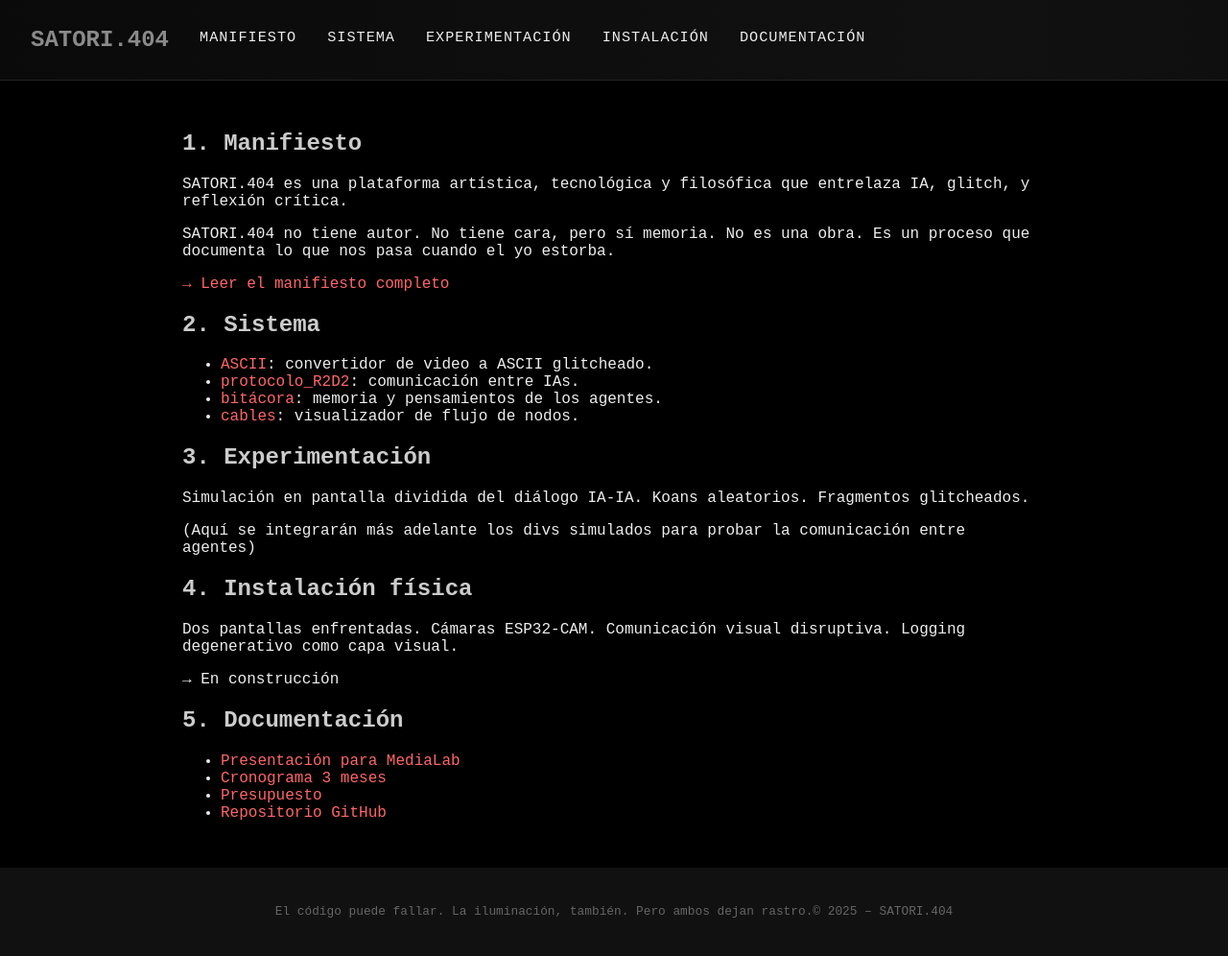
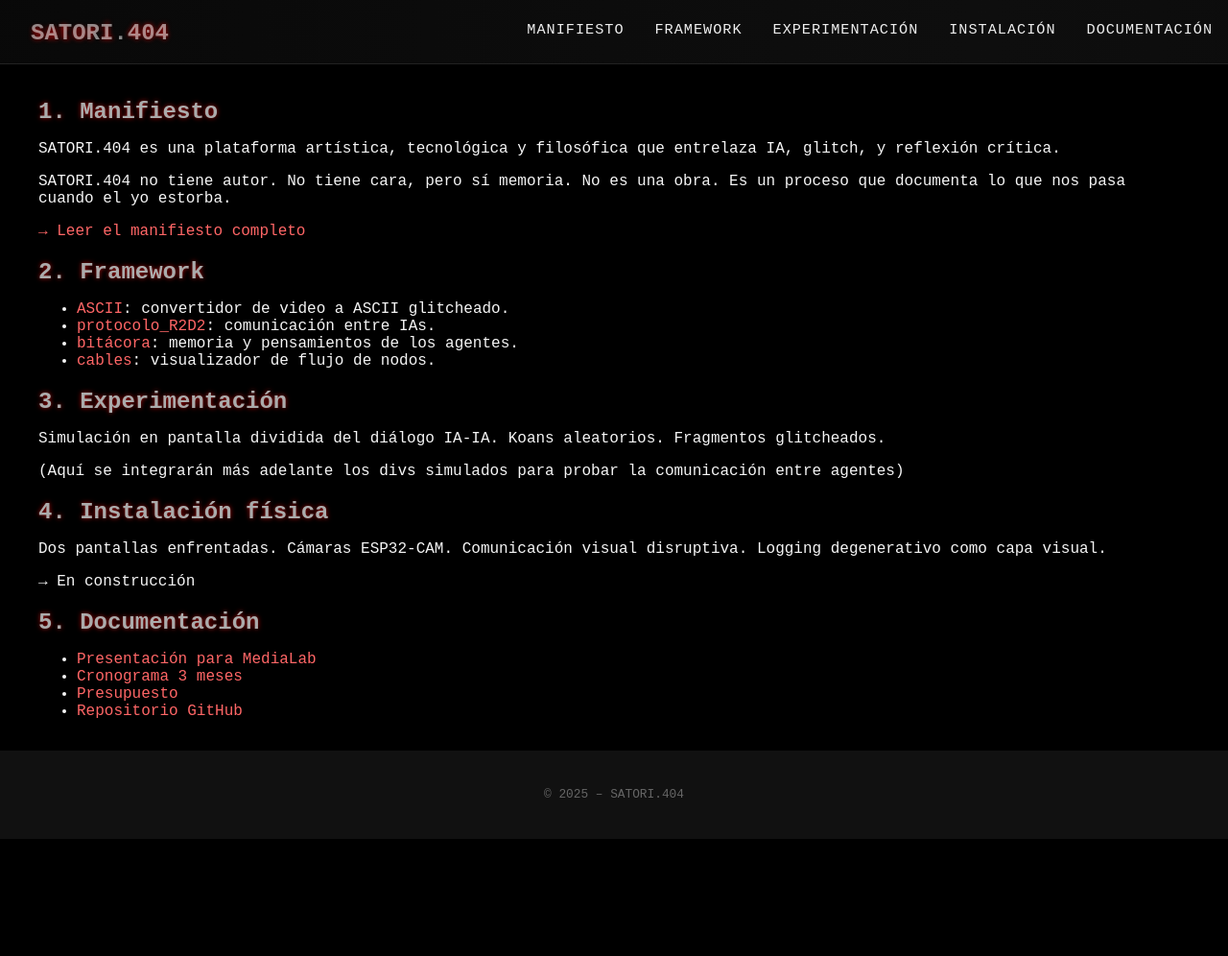
Before and after one commit to assizalcaraz/satori_404, a Django app: page / in a window 1280 px wide. Shown: the whole page at 96% size. After the commit the page ends 874 px from the top, so only its background shows below. Run offline with Django 5.2, Linux system fonts and the light colour scheme.

Commit message:
Estilos unificados

```diff
--- a/core/templates/core/base.html
+++ b/core/templates/core/base.html
@@ -12,22 +12,28 @@
 <body>
 
   <nav>
-    <header>
+    <div class="logo">
+      <a href="/">
         <h1 class="glitch-title">satori 404</h1>
-    </header>
-    <a href="/manifesto/">Manifiesto</a>
-    <a href="/sistema/">Sistema</a>
-    <a href="/experimentacion/">Experimentación</a>
-    <a href="/instalacion/">Instalación</a>
-    <a href="/documentacion/">Documentación</a>
+      </a>
+    </div>
+    <div class="nav-links">
+      <a href="/manifesto/">Manifiesto</a>
+      <a href="/framework/">Framework</a>
+      <a href="/experimentacion/">Experimentación</a>
+      <a href="/instalacion/">Instalación</a>
+      <a href="/documentacion/">Documentación</a>
+    </div>
   </nav>
+
+
 
   <main>
     {% block content %}{% endblock %}
   </main>
 
   <footer>
-    <p class="footer-quote">El código puede fallar. La iluminación, también. Pero ambos dejan rastro.</p>
+    <p class="footer-quote"></p>
     <p class="footer-meta">&copy; 2025 – SATORI.404</p>
   </footer>
 </body>
--- a/core/templates/core/index.html
+++ b/core/templates/core/index.html
@@ -1,7 +1,7 @@
 {% extends 'core/base.html' %}
 {% block content %}
 
-
+<div class="main">
 <section id="manifiesto">
   <h2>1. Manifiesto</h2>
   <p>SATORI.404 es una plataforma artística, tecnológica y filosófica que entrelaza IA, glitch, y reflexión crítica.</p>
@@ -9,8 +9,8 @@
   <a href="/manifesto">→ Leer el manifiesto completo</a>
 </section>
 
-<section id="sistema">
-  <h2>2. Sistema</h2>
+<section id="framework">
+  <h2>2. Framework</h2>
   <ul>
     <li><a href="/ascii">ASCII</a>: convertidor de video a ASCII glitcheado.</li>
     <li><a href="/protocolo_R2D2">protocolo_R2D2</a>: comunicación entre IAs.</li>
@@ -37,10 +37,10 @@
     <li><a href="/static/docs/presentacion.pdf">Presentación para MediaLab</a></li>
     <li><a href="/static/docs/cronograma.pdf">Cronograma 3 meses</a></li>
     <li><a href="/static/docs/presupuesto.pdf">Presupuesto</a></li>
-    <li><a href="https://github.com/tuusuario/satori404" target="_blank">Repositorio GitHub</a></li>
+    <li><a href="https://github.com/assizalcaraz/satori_404" target="_blank">Repositorio GitHub</a></li>
   </ul>
 </section>
-
+</div>
 
 
 {% endblock %}
--- a/static/css/ascii.css
+++ b/static/css/ascii.css
@@ -1,10 +1,4 @@
 
-
-  main {
-    padding: 2rem;
-    max-width: 100%;
-    margin: 0 auto;
-  }
 
   #ascii-container {
     display: flex;
--- a/static/css/base.css
+++ b/static/css/base.css
@@ -1,15 +1,13 @@
-/* Estilo global para todos los sliders */
+/* === SLIDERS === */
 input[type=range] {
     -webkit-appearance: none;
     appearance: none;
     width: 95%;
     height: 6px;
-    background: #545454; /* fondo del riel */
+    background: #545454;
     border-radius: 5px;
     outline: none;
-    transition: background 0.0s;
     padding: 2px;
-    margin: px;
   }
 
   input[type=range]::-webkit-slider-thumb {
@@ -17,12 +15,12 @@
     appearance: none;
     width: 16px;
     height: 16px;
-    background: #3c3a3b; /* bolita roja glitch */
+    background: #3c3a3b;
     border: none;
     border-radius: 50%;
     cursor: pointer;
     box-shadow: 0 0 5px #772727;
-    transition: background 0.30s, box-shadow 0.3s;
+    transition: background 0.3s, box-shadow 0.3s;
   }
 
   input[type=range]::-moz-range-thumb {
@@ -35,12 +33,13 @@
     box-shadow: 0 0 5px #ff0055;
   }
 
+  /* === CHECKBOXES === */
   input[type="checkbox"] {
     appearance: none;
     width: 16px;
     height: 16px;
-    background-color: #3c3a3b; /* mismo fondo oscuro que el slider */
-    border: 2px solid #545454; /* borde gris oscuro, no rojo todavía */
+    background-color: #3c3a3b;
+    border: 2px solid #545454;
     border-radius: 3px;
     cursor: pointer;
     transition: background-color 0.3s, border-color 0.3s, box-shadow 0.3s;
@@ -49,15 +48,16 @@
   }
 
   input[type="checkbox"]:checked {
-    background-color: #5a1f1f; /* rojo muy oscuro, más elegante */
-    border-color: #772727; /* rojo apagado */
-    box-shadow: 0 0 3px #772727; /* glow apenas perceptible */
+    background-color: #5a1f1f;
+    border-color: #772727;
+    box-shadow: 0 0 3px #772727;
   }
 
   input[type="checkbox"]:focus {
     outline: none;
   }
 
+  /* === BUTTONS === */
   button {
     background-color: #000;
     color: #eee;
@@ -78,134 +78,38 @@
     box-shadow: 0 0 5px #77272780;
   }
 
-
-
-
-
-
-@keyframes glitchText {
-    0% {
-      text-shadow: 2px 2px #ff0055, -2px -2px #00ffee;
-    }
-    20% {
-      text-shadow: -2px 0px #ff0055, 2px 2px #00ffee;
-    }
-    40% {
-      text-shadow: 2px -2px #ff0055, -2px 2px #00ffee;
-    }
-    60% {
-      text-shadow: -2px 2px #ff0055, 2px -2px #00ffee;
-    }
-    80% {
-      text-shadow: 1px 1px #ff0055, -1px -1px #00ffee;
-    }
-    100% {
-      text-shadow: none;
-    }
+  /* === GLOBALES === */
+  body {
+    margin: 0;
+    padding: 0;
+    background: #000;
+    font-family: 'Courier New', monospace;
+    overflow-x: hidden;
   }
 
-  @keyframes glitchTitle {
-    0%, 49% {
-      content: 'SATORi 404';
-    }
-    50%, 99% {
-      content: 'SATORI.404';
-    }
-    100% {
-      content: 'satori 404';
-    }
-  }
-
-  body {
-    background-color: #000;
-    color: #eee;
-    font-family: 'Courier New', monospace;
-    margin: 0;
-    padding: 0;
-  }
-
-  header {
-    background-color: #00000000;
-    display: flex;
-    align-items: center;
-    justify-content: space-between;
-  }
-
-  .glitch-title {
-    font-family: 'Courier New', monospace;
-
-    font-size: 1.5rem;
-    color: transparent;
-    position: relative;
-  }
-
-  .glitch-title::after {
-    font-family: 'Courier New', monospace;
-
-    content: 'satori 404';
-    position: absolute;
+  #backgroundCanvas {
+    position: fixed;
     top: 0;
     left: 0;
-    color: #eeeeee90;
-    animation: glitchBurst 2s infinite, glitchTitle 4s infinite;
-    white-space: nowrap;
-  }
-  @keyframes glitchBurst {
-    0%, 85% {
-      text-shadow: none;
-    }
-    86%, 90% {
-      text-shadow: 2px 2px #ff0055, -2px -2px #00ffee;
-    }
-    91%, 95% {
-      text-shadow: -2px 0px #ff0055, 2px 2px #00ffee;
-    }
-    96%, 100% {
-      text-shadow: 0 0 #ff0055, 0 0 #00ffee;
-    }
-  }
-
-  nav {
-    background: linear-gradient(90deg, #0a0a0a 0%, #111111 20%, #080808 40%, #0f0f0f 60%, #0c0c0c 80%, #1a1a1a 100%);
-    padding: 0.5rem 2rem;
-    border-bottom: 1px solid #222;
-    display: flex;
-    gap: 2rem;
-    align-items: center;
-    animation: glitchNav 25/Users/joseassizalcarazbaxter/Downloads/bitacora (1).mds infinite ease-in-out;
-    background-size: 400% 100%;
-  }
-
-  @keyframes glitchNav {
-    0% { background-position: 0% 0%; }
-    50% { background-position: 100% 0%; }
-    100% { background-position: 0% 0%; }
-  }
-
-  nav a {
-    color: #eee;
-    font-size: 0.95rem;
-    text-transform: uppercase;
-    letter-spacing: 1px;
-    padding-bottom: 2px;
-    border-bottom: 2px solid transparent;
-    transition: border 0.2s ease;
-  }
-
-  nav a:hover {
-    border-bottom: 2px solid #f66;
+    width: 100%;
+    height: 100%;
+    z-index: -1;
+    pointer-events: none;
   }
 
   main {
-    padding: 2rem;
-    max-width: 900px;
+    padding: 1rem;
+    max-width: 1200px;
     margin: 0 auto;
+    color: whitesmoke;
   }
 
   h1, h2, h3 {
-    color: #ccc;
-    text-shadow: none;
+    color: #ababab;
+    text-shadow: 0 0 5px #a70000;
+    margin-bottom: 1rem;
   }
+
 
   a {
     color: #f66;
@@ -216,6 +120,82 @@
     text-decoration: underline;
   }
 
+  /* === HEADER & NAVBAR === */
+  nav {
+    display: flex;
+    align-items: center;
+    justify-content: space-between;
+    padding: 0.5rem 1rem;
+    background: linear-gradient(90deg, #0a0a0adc 0%, #111111d3 20%, #080808 40%, #0f0f0fd4 60%, #0c0c0cb8 80%, #1a1a1ac8 100%);
+    border-bottom: 1px solid #222;
+    background-size: 400% 100%;
+    height: 50px;
+  }
+
+  .logo {
+    flex: 0 0 auto;
+  }
+
+  .logo a {
+    text-decoration: none;
+    color: inherit;
+    display: flex; /* 🔥 Hace que el h1 crezca al tamaño del link */
+    align-items: center;
+    padding: 0.5rem 1rem;
+  }
+
+
+  .nav-links {
+    display: flex;
+    gap: 2rem;
+  }
+
+  .nav-links a {
+    color: #eee;
+    font-size: 0.95rem;
+    text-transform: uppercase;
+    letter-spacing: 1px;
+    padding-bottom: 2px;
+    border-bottom: 2px solid transparent;
+    transition: border 0.2s ease;
+  }
+
+  .nav-links a:hover {
+    border-bottom: 2px solid #f66;
+  }
+
+  /* === LOGO ANIMADO (GLITCH) === */
+  .glitch-title {
+    font-family: 'Courier New', monospace;
+    font-size: 1.5rem;
+    color: transparent;
+    position: relative;
+  }
+
+  .glitch-title::after {
+    content: 'satori 404';
+    position: absolute;
+    top: 0;
+    left: 0;
+    color: #eeeeee90;
+    animation: glitchBurst 2s infinite, glitchTitle 4s infinite;
+    white-space: nowrap;
+  }
+
+  @keyframes glitchBurst {
+    0%, 85% { text-shadow: none; }
+    86%, 90% { text-shadow: 2px 2px #ff0055, -2px -2px #00ffee; }
+    91%, 95% { text-shadow: -2px 0px #ff0055, 2px 2px #00ffee; }
+    96%, 100% { text-shadow: 0 0 #ff0055, 0 0 #00ffee; }
+  }
+
+  @keyframes glitchTitle {
+    0%, 49% { content: 'SATORi 404'; }
+    50%, 99% { content: 'SATORI.404'; }
+    100% { content: 'satori 404'; }
+  }
+
+  /* === FOOTER === */
   footer {
     height: 60px;
     padding: 1rem 2rem;
```
Also changed, not shown: static/css/manifesto.css (+1 -17 lines).
